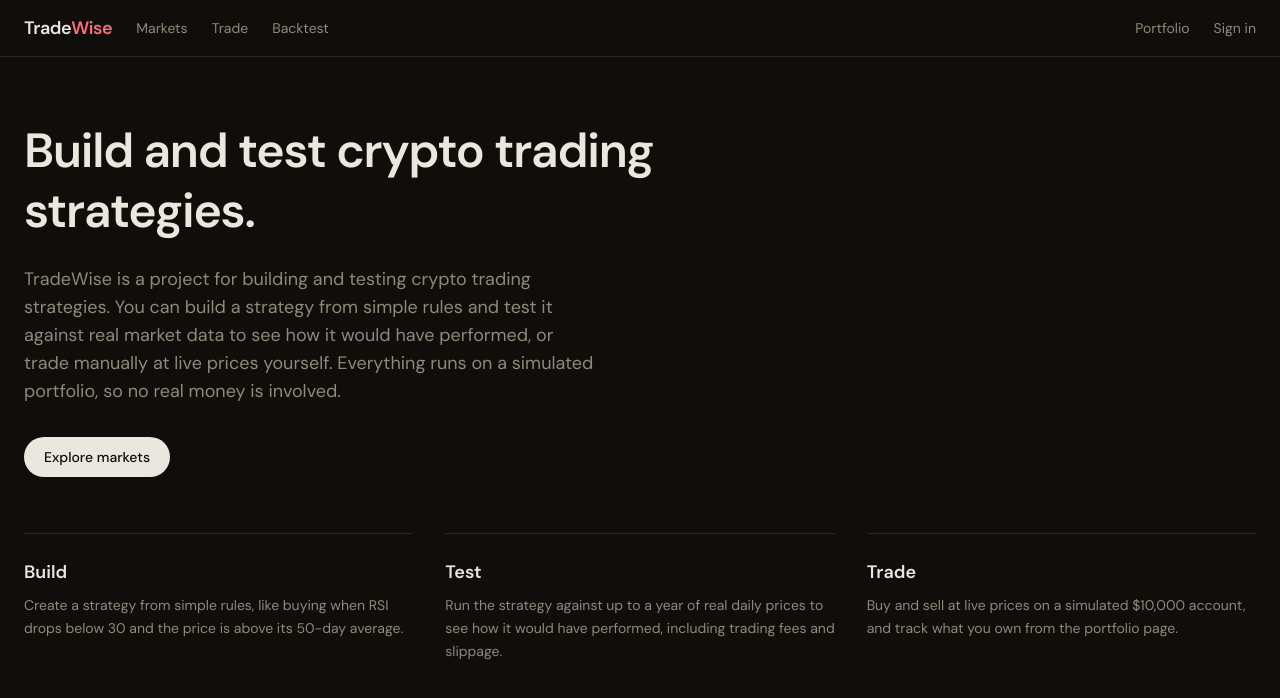
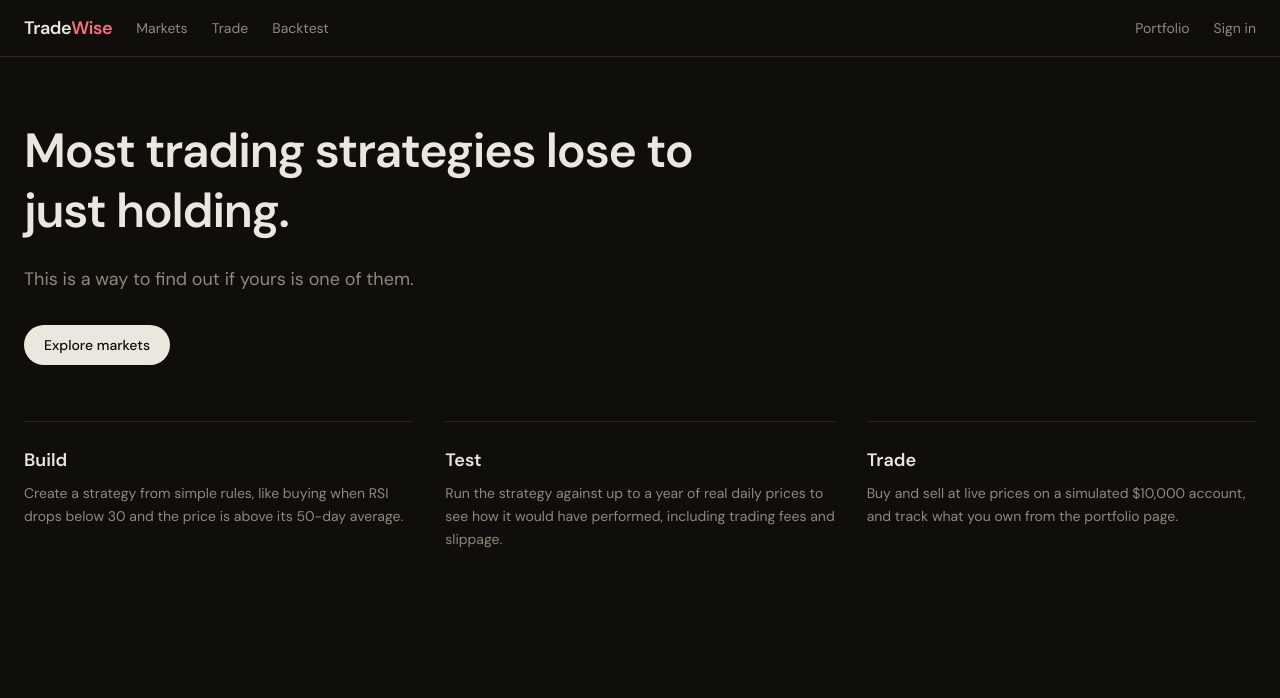
Before and after one commit to TanmeetSaini/TradeWise, a Next.js app in the folder web/: page / in a window 1280 px wide. Shown: the top 698 px of the page. Built offline with nearby package versions, Linux system fonts and the light colour scheme; no server answers.

Commit message:
update home page heading and text

```diff
--- a/web/src/app/page.tsx
+++ b/web/src/app/page.tsx
@@ -20,14 +20,10 @@ export default function Home() {
     <main className="mx-auto w-full max-w-7xl flex-1 px-6">
       <section className="pt-12 pb-14 sm:pt-16">
         <h1 className="max-w-2xl text-4xl font-semibold leading-tight tracking-tight sm:text-5xl">
-          Build and test crypto trading strategies.
+          Most trading strategies lose to just holding.
         </h1>
         <p className="mt-6 max-w-xl text-lg text-muted">
-          TradeWise is a project for building and testing crypto trading
-          strategies. You can build a strategy from simple rules and test it
-          against real market data to see how it would have performed, or trade
-          manually at live prices yourself. Everything runs on a simulated
-          portfolio, so no real money is involved.
+          This is a way to find out if yours is one of them.
         </p>
         <div className="mt-8">
           <Link
```
